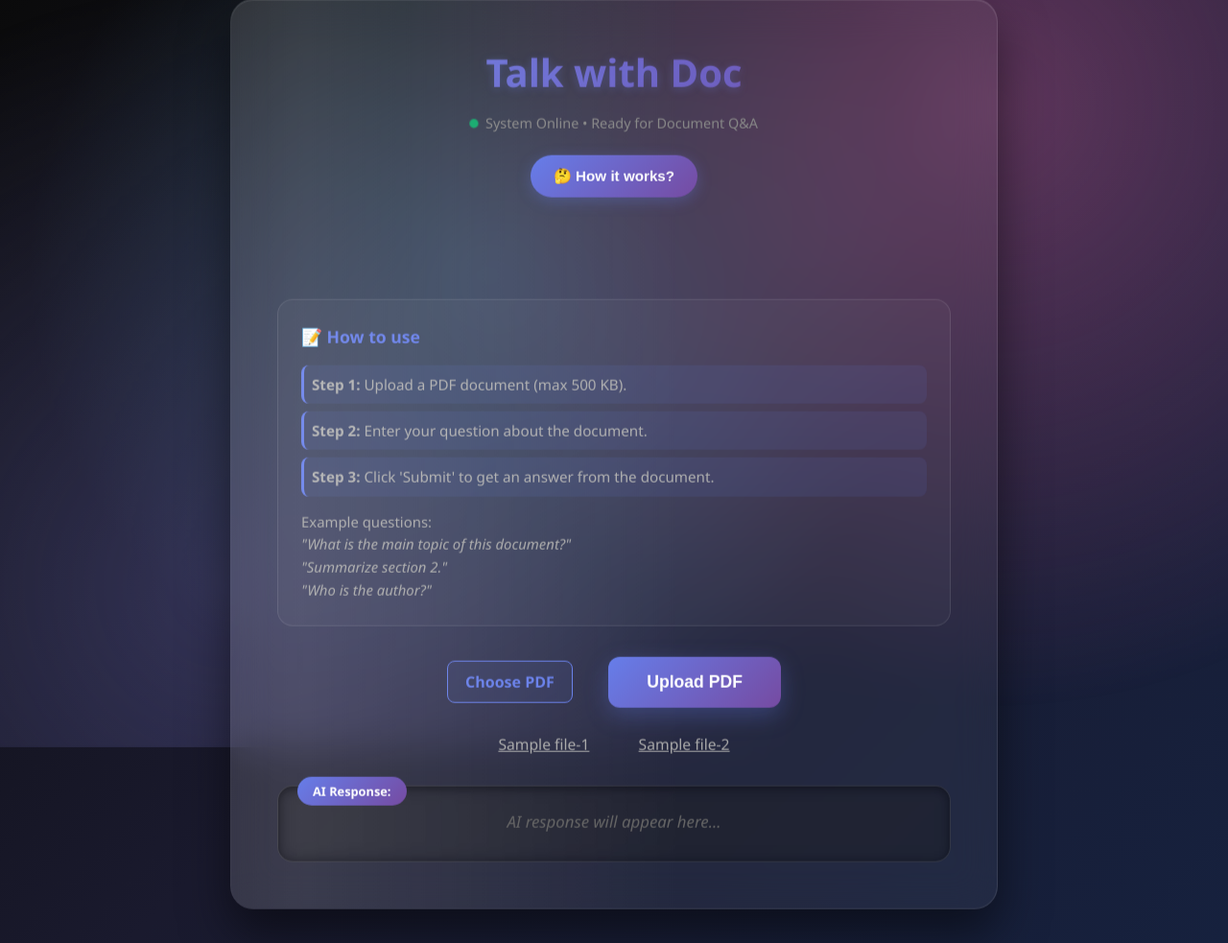
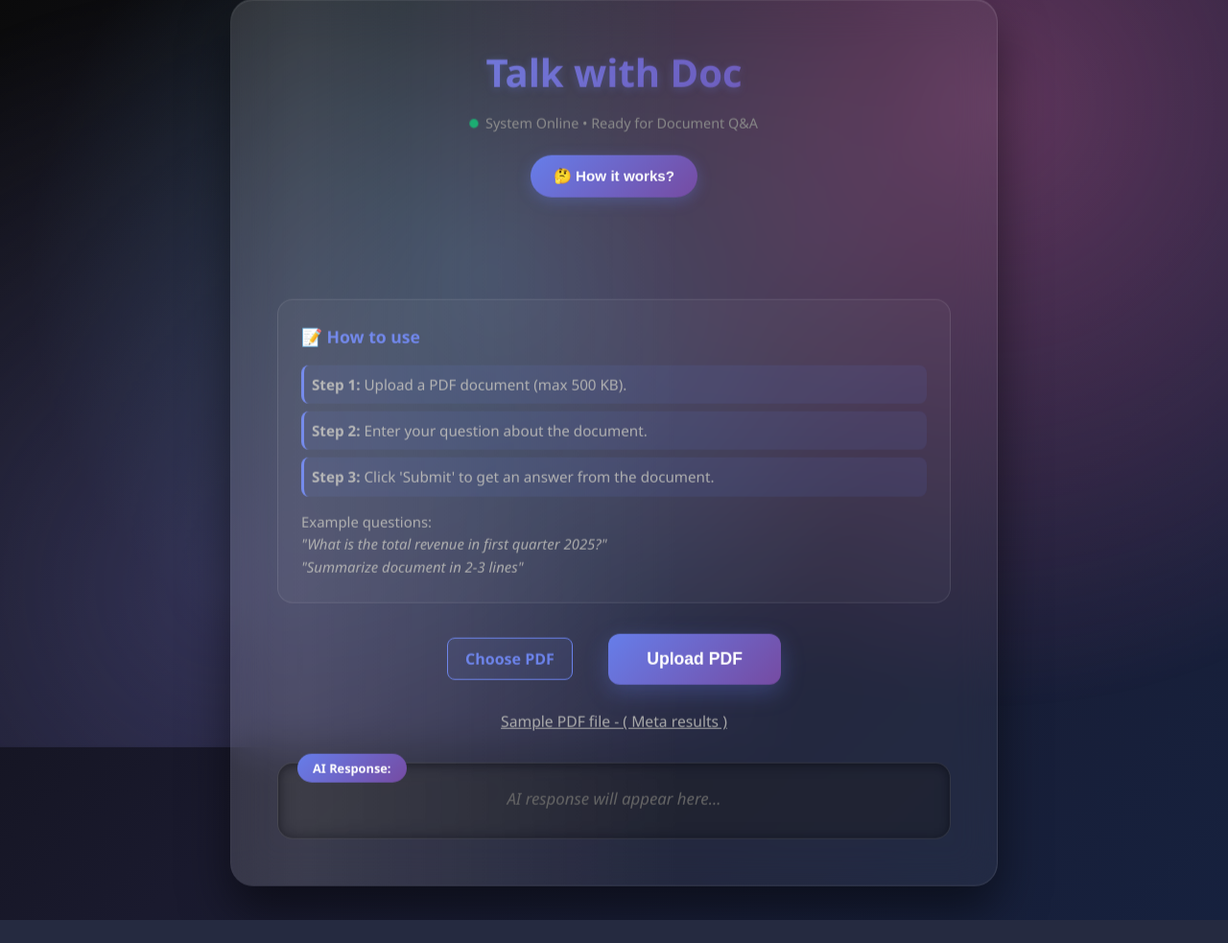
Before and after one commit to kdsharmaai/ai-agent-talk-with-doc, a Flask app: page /ai-agent-talk-with-doc in a window 1280 px wide. Shown: the part 30-1013 px from the top of the page at 96% size. After the commit the page ends 989 px from the top, so only its background shows below. Run offline with Flask 3, Linux system fonts and the light colour scheme.

Commit message:
master -Extra file removed

```diff
--- a/templates/index.html
+++ b/templates/index.html
@@ -384,9 +384,8 @@
                 </ul>
                 <div style="margin-top:1em; color:#aaa; font-size:0.98em;">
                     Example questions: <br>
-                    <em>"What is the main topic of this document?"</em><br>
-                    <em>"Summarize section 2."</em><br>
-                    <em>"Who is the author?"</em>
+                    <em>"What is the total revenue in first quarter 2025?"</em><br>
+                    <em>"Summarize document in 2-3 lines"</em><br>
                 </div>
             </div>
             <div class="upload-section">
@@ -397,8 +396,7 @@
                     <button type="button" id="uploadBtn" class="submit-btn" style="margin-left:1em;" disabled>Upload PDF</button>
                 </form>
                 <div id="sampleFiles" style="margin-top:1em;">
-                    <a href="/static/AI Agents 101.pdf" class="sample-file-link">Sample file-1</a>
-                    <a href="/static/Meta-Quarter-2025-Results.pdf" class="sample-file-link">Sample file-2</a>
+                    <a href="/static/Meta-Quarter-2025-Results.pdf" class="sample-file-link">Sample PDF file - ( Meta results )</a>
                 </div>
             </div>
             <div class="input-section" id="inputArea" style="display:none;">
```
Also changed, not shown: 1 other file.
